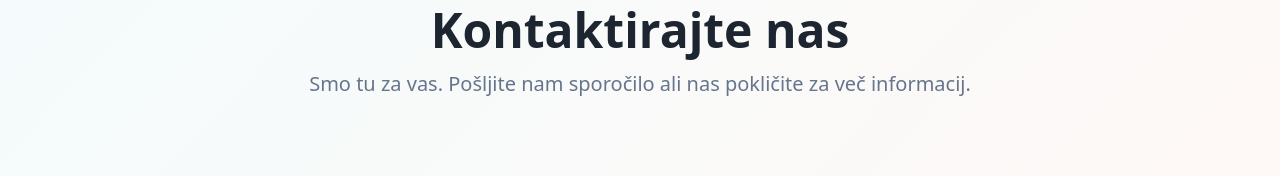
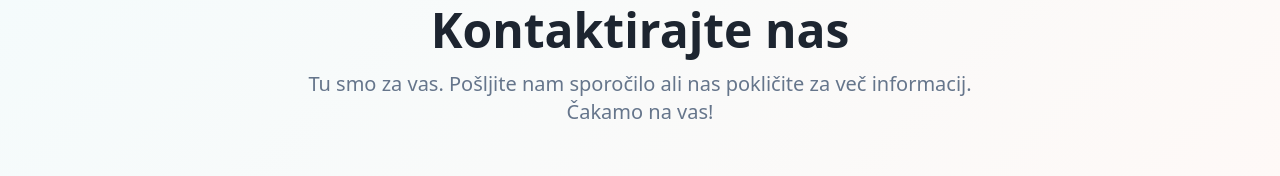
Before and after one commit to brane24/asantis-care-portal, a React (Vite) app: page /kontakt in a window 1280 px wide. Shown: the part 139-315 px from the top of the page. Built offline with nearby package versions, Linux system fonts and the light colour scheme; the HTML template or start-up script is replaced by a standard one.

Commit message:
Visual edit in Lovable
Edited UI in Lovable

```diff
--- a/src/pages/Kontakt.tsx
+++ b/src/pages/Kontakt.tsx
@@ -5,17 +5,15 @@ import { Input } from "@/components/ui/input";
 import { Textarea } from "@/components/ui/textarea";
 import { Label } from "@/components/ui/label";
 import { Mail, Phone, MapPin, Clock } from "lucide-react";
-
 const Kontakt = () => {
-  return (
-    <Layout>
+  return <Layout>
       <section className="bg-gradient-hero py-16 md:py-20">
         <div className="container text-center">
           <h1 className="text-4xl md:text-5xl font-bold mb-4">
             Kontaktirajte nas
           </h1>
           <p className="text-xl text-muted-foreground max-w-2xl mx-auto">
-            Smo tu za vas. Pošljite nam sporočilo ali nas pokličite za več informacij.
+            Tu smo za vas.  Pošljite nam sporočilo ali nas pokličite za več informacij. Čakamo na vas!
           </p>
         </div>
       </section>
@@ -47,11 +45,7 @@ const Kontakt = () => {
                   </div>
                   <div className="space-y-2">
                     <Label htmlFor="message">Sporočilo</Label>
-                    <Textarea
-                      id="message"
-                      placeholder="Zanima me paket Ženska 360..."
-                      rows={5}
-                    />
+                    <Textarea id="message" placeholder="Zanima me paket Ženska 360..." rows={5} />
                   </div>
                   <Button type="submit" className="w-full">
                     Pošlji sporočilo
@@ -126,8 +120,6 @@ const Kontakt = () => {
           </div>
         </div>
       </section>
-    </Layout>
-  );
+    </Layout>;
 };
-
 export default Kontakt;
```
